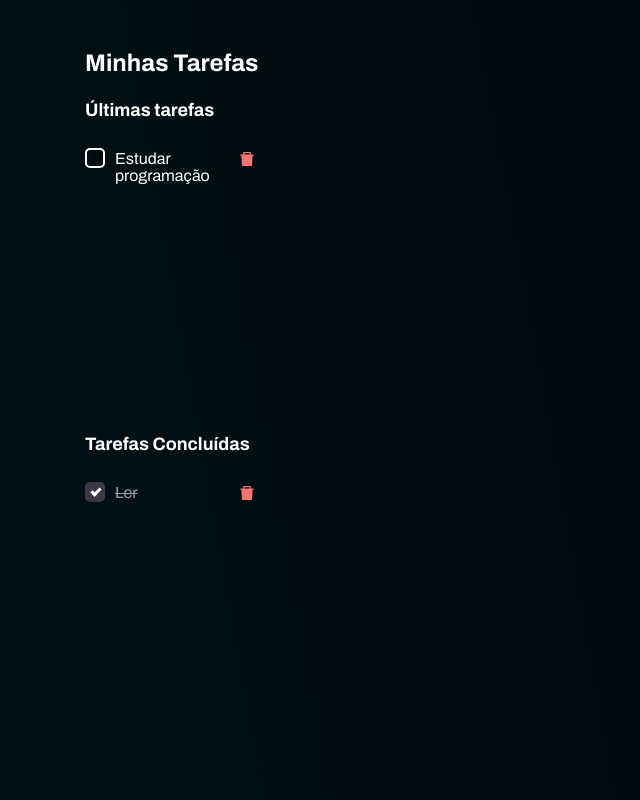
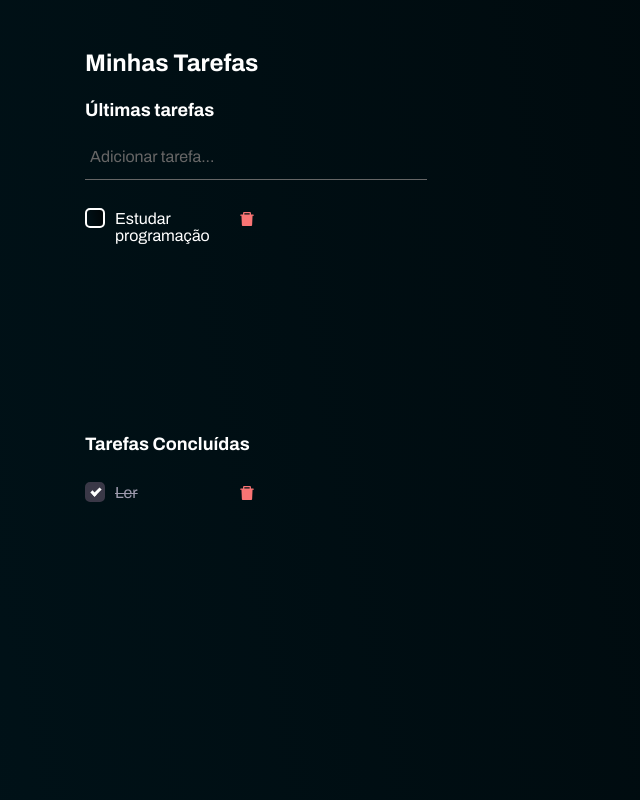
Before and after one commit to Nils0n/task-manager-front, a React (Vite) app: page / in a window 1280 px wide. Shown: the whole page, without its empty margins (0-640 px from the left). Built offline with nearby package versions, Linux system fonts and the light colour scheme; no server answers.

Commit message:
feat: add AddTask component

```diff
--- /dev/null
+++ b/src/components/AddTask/index.tsx
@@ -0,0 +1,21 @@
+import React, { useState } from "react";
+import CustomInput from "../CustomInput.tsx";
+import "./styles.scss";
+
+export default function AddTask() {
+    const [task, setTask] = useState("");
+
+    const onChange = (e: React.FormEvent<HTMLInputElement>) => {
+        setTask(e.currentTarget.value);
+    }
+
+    return (
+        <div className="add-task-container">
+            <CustomInput
+                label="Adicionar tarefa..."
+                value={task}
+                onChange={onChange}
+            />
+        </div>
+    )
+}
--- /dev/null
+++ b/src/components/AddTask/styles.scss
@@ -0,0 +1,12 @@
+.add-task-container {
+    display: flex;
+    align-items: center;
+
+    div:first-child {
+        width: 100%;
+    }
+
+    .custom-button-container {
+        margin-left: 16px;
+    }
+}
--- a/src/components/CustomInput.tsx/index.tsx
+++ b/src/components/CustomInput.tsx/index.tsx
@@ -2,22 +2,28 @@ import "./styles.scss";
 
 type CustomInputParams = {
     label?: string;
-    value?: string;
+    value: string;
+    onChange: (e: React.FormEvent<HTMLInputElement>) => void;
 }
 
-export function CustomInput({ label, value }: CustomInputParams) {
+export default function CustomInput({ label, value, onChange }: CustomInputParams) {
     return (
         <div className="custom-input-container">
-            <input type="text" className="custom-input" />
+            <input
+                type="text"
+                className="custom-input"
+                onChange={e => onChange(e)}
+            />
             {label && (
                 <label
                     className={
-                        `${value?.trim() !== '' ? "shrink" : ""} custom-input-label`
+                        `${value.trim.length > 0 ? "shrink" : ""} custom-input-label`
                     }
                 >
-
+                    {label}
                 </label>
             )}
+            {value}
         </div>
     )
 }
--- a/src/components/CustomInput.tsx/styles.scss
+++ b/src/components/CustomInput.tsx/styles.scss
@@ -1,3 +1,6 @@
+$sub-color: #666;
+$main-color: #00ffa3;
+
 @mixin shrinkLabel {
     top: -14px;
     font-size: 12px;
--- a/src/components/Tasks/index.tsx
+++ b/src/components/Tasks/index.tsx
@@ -1,5 +1,6 @@
 import { useEffect, useState } from "react";
 import api from "../../services/api";
+import AddTask from "../AddTask";
 import TaskItem from "../TaskItem";
 import "./styles.scss";
 
@@ -37,6 +38,7 @@ export default function Tasks() {
             <h2>Minhas Tarefas</h2>
             <div className="last-tasks">
                 <h3>Últimas tarefas</h3>
+                <AddTask />
                 <div className="tasks-list">
                     {tasks.filter(task => task.isCompleted === false).map(lasTask => (
                         <TaskItem
--- a/src/components/Tasks/styles.scss
+++ b/src/components/Tasks/styles.scss
@@ -18,6 +18,10 @@
         overflow-y: hidden;
         display: flex;
         flex-direction: column;
+
+        h3 {
+            margin-bottom: 1.125rem;
+        }
     }
 
     .completed-tasks {
--- a/src/index.scss
+++ b/src/index.scss
@@ -1,7 +1,6 @@
 $background-color: linear-gradient(259.93deg, #000000 -41.68%, #00171f 146.85%);
 $primary-text-color: #ffffff;
-$sub-color: #666;
-$main-color: #00ffa3;
+
 
 * {
   margin: 0;
```
